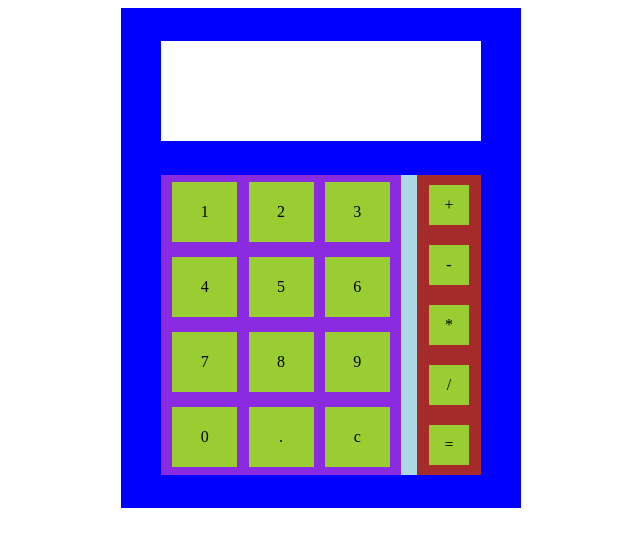
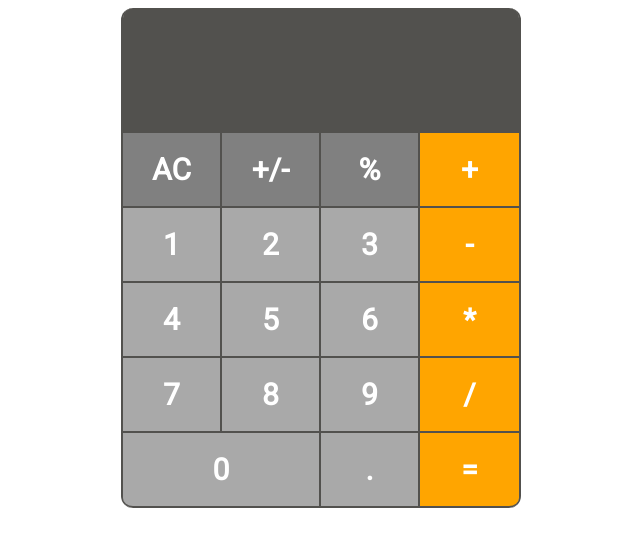
Before and after one commit to madosy/calculator, a plain HTML site: page index.html in a window 1280 px wide. Shown: the whole page, without its empty margins (319-959 px from the left). Drawn offline with Linux system fonts and the light colour scheme.

Commit message:
Update design to mimic Apple calculator app

```diff
--- a/index.html
+++ b/index.html
@@ -13,6 +13,9 @@
         <div class="input-container"> </div>
         <div class="button-container">
             <div class="num button-container">
+                <div class="mod button">AC</div>
+                <div class="mod button">+/-</div>
+                <div class="mod button">%</div>
                 <div class="button">1</div>
                 <div class="button">2</div>
                 <div class="button">3</div>
@@ -22,16 +25,15 @@
                 <div class="button">7</div>
                 <div class="button">8</div>
                 <div class="button">9</div>
-                <div class="button">0</div>
+                <div class="left-corner button wide">0</div>
                 <div class="button">.</div>
-                <div class="button">c</div>
             </div>
             <div class="op button-container">
                 <div class="button">+</div>
                 <div class="button">-</div>
                 <div class="button">*</div>
                 <div class="button">/</div>
-                <div class="button">=</div>
+                <div class="right-corner button">=</div>
             </div>
         </div>
     </div>
--- a/styles.css
+++ b/styles.css
@@ -1,5 +1,14 @@
+@import url('https://fonts.googleapis.com/css2?family=Roboto&display=swap');
+
+*{
+    box-sizing: border-box;
+    color: white;
+    font-size: 30px;
+    font-weight: bold;
+    font-family: 'Roboto', sans-serif;
+}
 .calc-container {
-    background-color: blue;
+    /* background-color: blue; */
     position: relative;
     margin: auto;
     display:flex;
@@ -8,22 +17,26 @@
     align-items: center;
     width: 400px;
     height: 500px;
+    border-radius: 12px;
+    border-width: 0 2px 0px 2px;
+    border-style: solid;
+    border-color: #52514e;
 }
 
 .input-container{
-    background-color: white;
+    background-color: #52514e;
     display: inline-block;
-
-    width: 80%;
-    height: 20%;
+    border-radius: 10px 10px 0 0;
+    width: 100%;
+    height: 25%;
 }
 
 .button-container{
-    background-color: lightblue;
+    /* background-color: lightblue; */
     display:flex;
     justify-content: space-between;
-    width: 80%;
-    height: 60%;
+    width: 100%;
+    height: 75%;
 }
 
 .num.button-container,
@@ -36,28 +49,49 @@
 }
 
 .num{
-    background-color: blueviolet;
+    /* background-color: blueviolet; */
     width: 75%;
     height: 100%;
 }
 
 .op {
-    background-color: brown;
-    width:20%;
+    /* background-color: brown; */
+    flex-direction: column;
+    width: 25%;
     height: 100%;
 }
 
 .button{
     display: inline-block;
-    width: 65px;
-    height: 60px;
-    background-color: yellowgreen;
+    width: 33.3%;
+    height: 20%;
+    background-color: darkgray;
     display: flex;
     justify-content: center;
     align-items: center;
+    border-bottom: 2px solid #52514e;
+    border-right: 2px solid #52514e;
+
 }
 
 .op > .button {
-    width: 40px;
-    height: 40px;
+    width: 100%;
+    background-color: orange;
+    border-right: 0;
 }
+
+.mod.button{
+    background-color: gray;
+}
+
+.button.wide {
+    width: 66.6%;
+}
+
+.right-corner {
+    border-radius: 0 0 10px 0;
+}
+
+.left-corner{
+    border-radius: 0 0 0 10px;
+}
```
